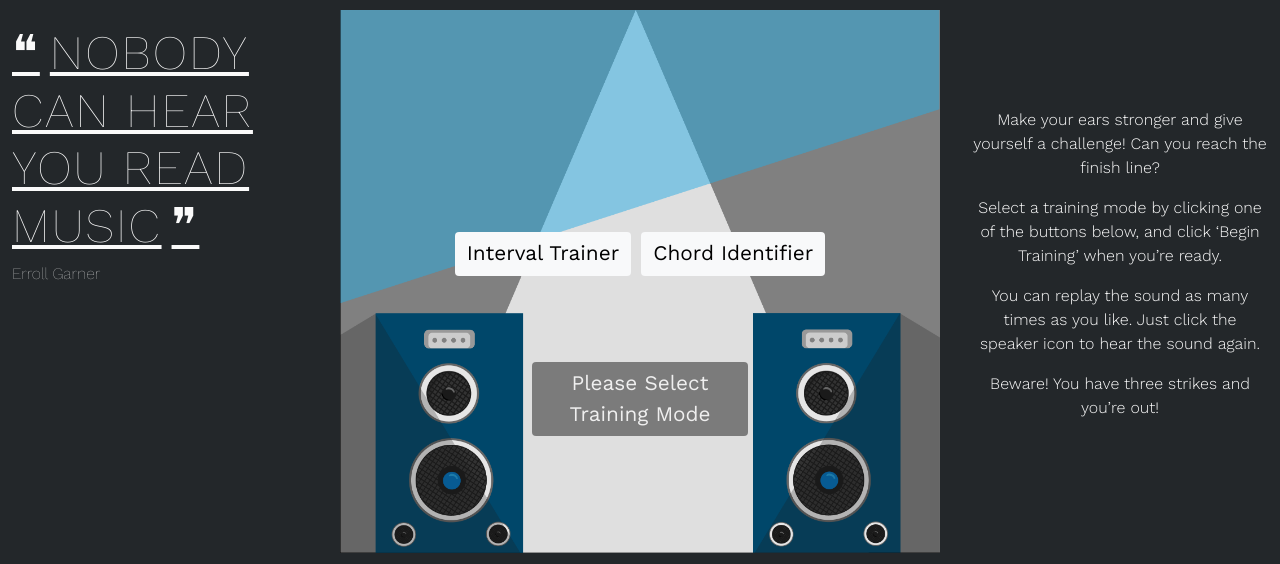
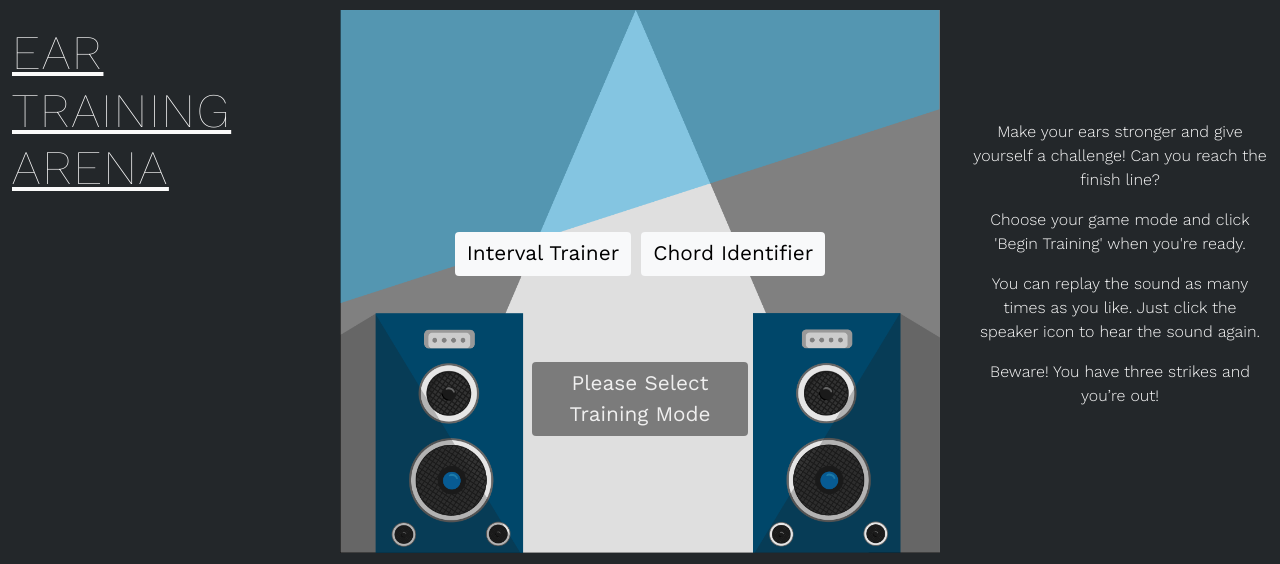
Before and after one commit to OliverCadman/re_vibe_ci_ms2, a plain HTML site: page home-page.html in a window 1280 px wide. Shown: the part 88-652 px from the top of the page. Drawn offline with nearby package versions, Linux system fonts and the light colour scheme.

Commit message:
Changed text content of instructions, and text content of header

```diff
--- a/home-page.html
+++ b/home-page.html
@@ -141,10 +141,8 @@
           <div class="col-12 col-lg-3">
             <div class="header d-none d-md-block">
               <h1 class="header-quote">
-                <span class="quotation-marks-left">❝</span>Nobody can hear you
-                read music<span class="quotation-marks-right">❞</span>
+                Ear Training Arena
               </h1>
-              <p class="quote-source">Erroll Garner</p>
             </div>
           </div>
           <!-- Game Container containing GUI for main game -->
@@ -226,8 +224,7 @@
                   reach the finish line?
                 </p>
                 <p>
-                  Select a training mode by clicking one of the buttons below,
-                  and click ‘Begin Training’ when you’re ready.
+                  Choose your game mode and click 'Begin Training' when you're ready.
                 </p>
                 <p>
                   You can replay the sound as many times as you like. Just click the speaker icon to hear the sound again.
```
